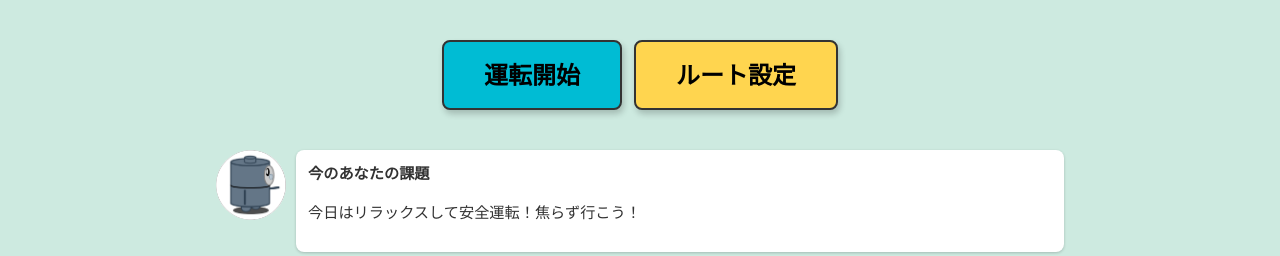
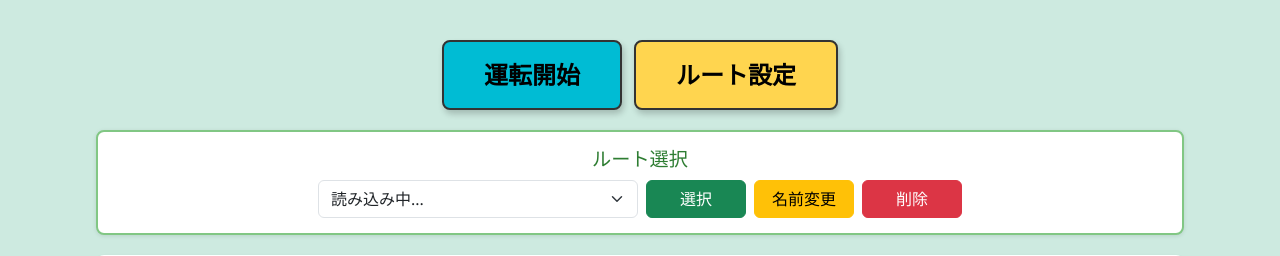
Before and after one commit to okada11235/DR_Prototype, a Flask app: page /recording/start in a window 1280 px wide. Shown: the top 256 px of the page. Run offline with Flask 2, Linux system fonts and the light colour scheme; the visitor is signed in with stand-in values (Sample User, id 1); data that the repository does not hold is empty; some libraries are stand-ins or nearby versions.

Commit message:
メッセージコンテナを削除し、ルート設定ボタンの上にあるメッセージを整理

```diff
--- a/templates/recording_start.html
+++ b/templates/recording_start.html
@@ -130,14 +130,6 @@
     <div style="display:flex; gap:12px; justify-content:center; flex-wrap:wrap;">
       <button id="start-button" class="start-button">運転開始</button>
       <button id="route-setup-button" class="start-button" style="background-color:#ffd54f;">ルート設定</button>
-    </div>
-
-    <div class="message-container">
-      <img src="{{ url_for('static', filename='img/robot_side.png') }}" alt="ドライポ" class="robot">
-      <div class="message-box">
-        <p><strong>今のあなたの課題</strong></p>
-        <p>今日はリラックスして安全運転！焦らず行こう！</p>
-      </div>
     </div>
 
     <!-- ✅ 保存済みルート一覧セクション -->
```
